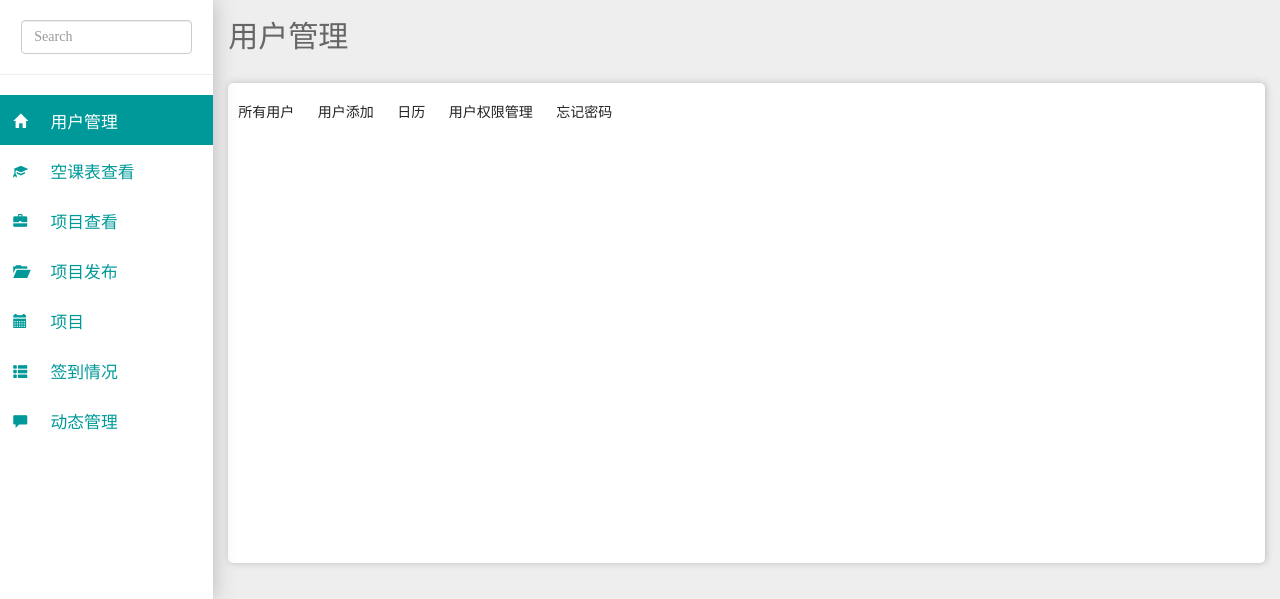
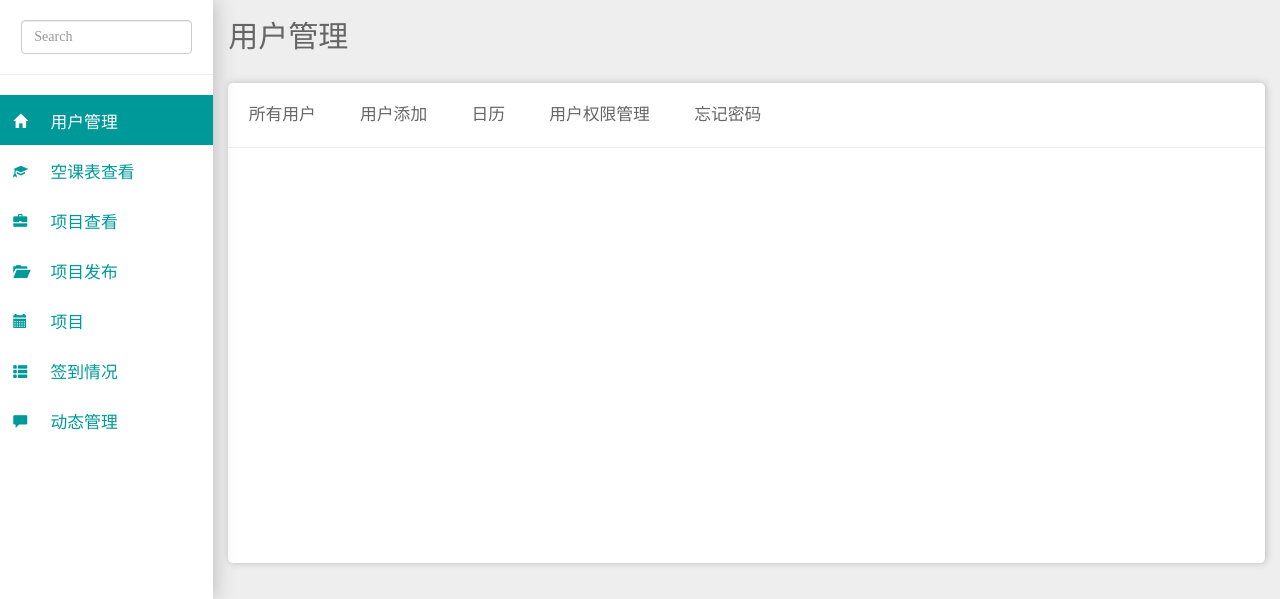
Before and after one commit to Jirachiii/suesyiban_MIS, a PHP site: page /views/admin/index.php in a window 1280 px wide. Shown: the part 50-649 px from the top of the page. Run offline with PHP 8.4, Linux system fonts and the light colour scheme; some libraries are stand-ins or nearby versions.

Commit message:
修改了table的样式和nav_btn的样式
改的更大了，并且加上了响应

```diff
--- a/views/admin/index.php
+++ b/views/admin/index.php
@@ -51,16 +51,16 @@
 		<div class="col-xs-10 Ad_Rig">
 			<h2>用户管理</h2><br>
 			<div class="Ad_RShow"><br>
-				<div class="Ad_btns">
-					<a class="nav_btn" onclick="allUser()">所有用户</a>
-					<a class="nav_btn" onclick="addUser()">用户添加</a>
-					<a class="nav_btn" onclick="?">日历</a>
-					<a class="nav_btn" onclick="userAuthority()">用户权限管理</a>
-					<a class="nav_btn" onclick="forgetPass()">忘记密码</a>
-				</div>
+				<span class="Ad_btns">
+						<a class="nav_btn" onclick="allUser()">所有用户</a>
+						<a class="nav_btn" onclick="addUser()">用户添加</a>
+						<a class="nav_btn" onclick="?">日历</a>
+						<a class="nav_btn" onclick="userAuthority()">用户权限管理</a>
+						<a class="nav_btn" onclick="forgetPass()">忘记密码</a>
+				</span><hr>
 				<br>
 				<div class="Ad_User_Main">
-					<table id="userMsgShow" class="table table-condensed">
+					<table id="userMsgShow" class="table table-condensed table-hover">
 					</table>
 				</div>
 			</div>
--- a/views/admin/momentsmene.php
+++ b/views/admin/momentsmene.php
@@ -52,7 +52,7 @@
 			<h2>动态管理</h2><br>
 			<div class="Ad_RShow"><br><br>
 				<div class="Ad_User_Main">
-					<table id="MomentsData" class="table table-condensed">
+					<table id="MomentsData" class="table table-condensed table-hover">
 					</table>
 				</div>
 			</div>
--- a/web/css/admin/adminMain.css
+++ b/web/css/admin/adminMain.css
@@ -15,6 +15,13 @@
 }
 table {
 	text-align: center;
+}
+tr {
+	height: 50px;
+}
+td {
+	position: relative;
+	top: 10px;
 }
 
 .Ad_head {
@@ -103,20 +110,25 @@
 	box-shadow: 1px 0px 7px #BBB;
 	height: 80%;
 }
+.Ad_btns {
+}
 .nav_btn {
-	color: #222;
+	border-radius: 7px;
+	font-size: 1.2em;
+	padding: 1%;
+	color: #666;
 	text-decoration:none;
 	margin: 10px;
-	-webkit-transition: color .2s;
+	-webkit-transition:all .2s ease-in-out;
 	cursor: pointer;
 }
 .nav_btn:hover {
-	color: #F66;
+	background-color: #099;
+	color: #FFF;
 	text-decoration:none;
 }
-.Ad_btns {
-	margin: auto;
-}
+
+
 @media (max-width: 1260px) {
 	.Ad_Lef {
 		width: 30%;
```
